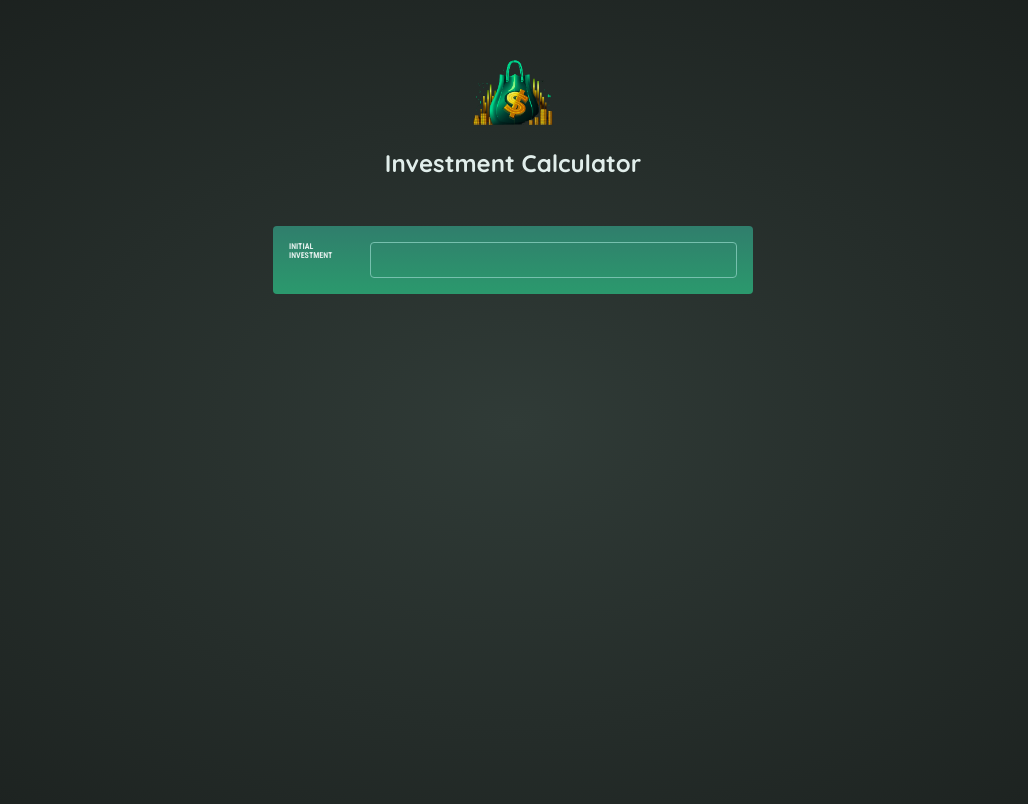
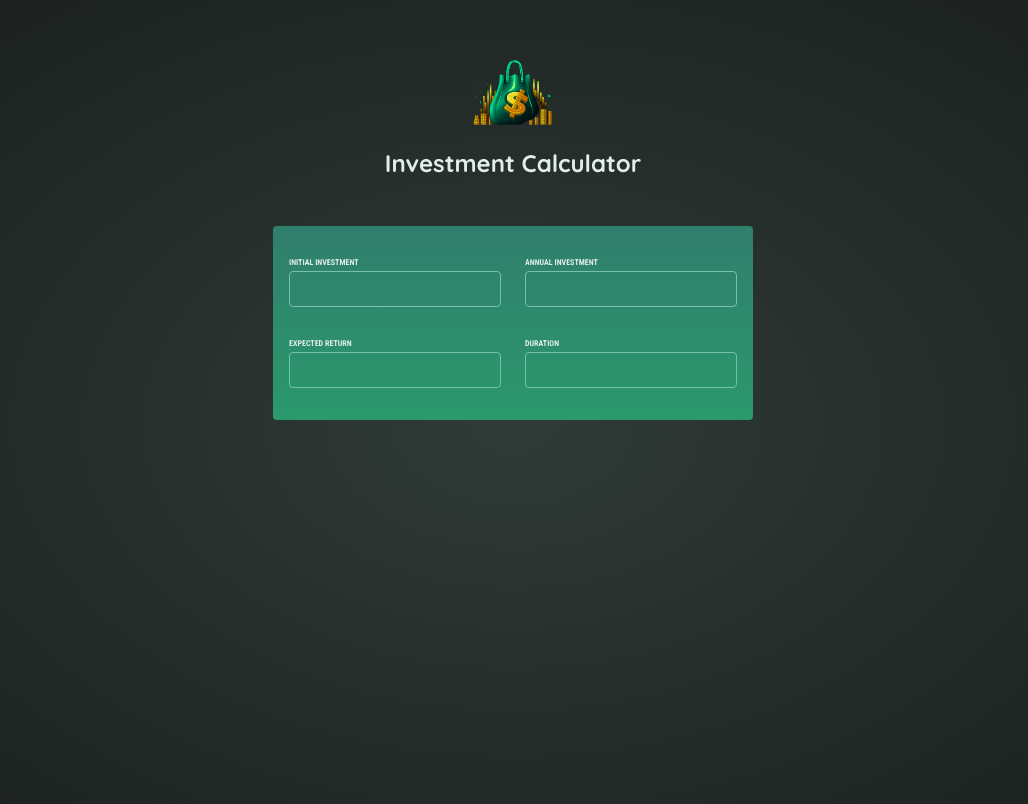
Before and after one commit to Txaverria/React-Investment-App, a React (Vite) app: page / in a window 1280 px wide. Shown: the top 804 px of the page, without its empty margins (127-1155 px from the left). Built offline with nearby package versions, Linux system fonts and the light colour scheme.

Commit message:
Fix UserInput functionality

```diff
--- a/src/components/UserInput.jsx
+++ b/src/components/UserInput.jsx
@@ -2,8 +2,24 @@ export default function UserInput() {
   return (
     <div id="user-input">
       <div className="input-group">
-        <label htmlFor="initial-investment">Initial Investment</label>
-        <input type="number" />
+        <p>
+          <label htmlFor="initial-investment">Initial Investment</label>
+          <input type="number" required />
+        </p>
+        <p>
+          <label htmlFor="annual-investment">Annual Investment</label>
+          <input type="number" required />
+        </p>
+      </div>
+      <div className="input-group">
+        <p>
+          <label htmlFor="return">Expected Return</label>
+          <input type="number" required />
+        </p>
+        <p>
+          <label htmlFor="duration">Duration</label>
+          <input type="number" required />
+        </p>
       </div>
     </div>
   );
```
